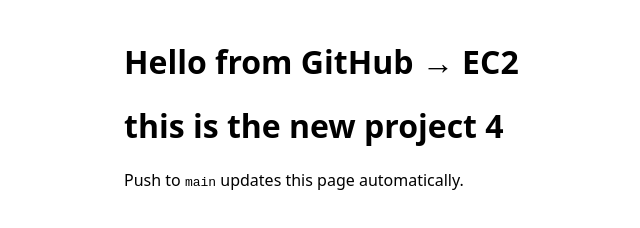
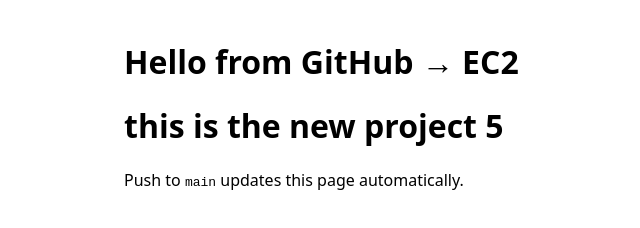
Before and after one commit to pc9733/Tiny-project, a plain HTML site: page index.html in a window 1280 px wide. Shown: the full height of the page, 156-796 px from the left. Drawn offline with Linux system fonts and the light colour scheme.

Commit message:
changes - new

```diff
--- a/index.html
+++ b/index.html
@@ -3,7 +3,7 @@
 <head><meta charset="utf-8"><title>My EC2 Site</title></head>
 <body style="font-family: system-ui; max-width: 720px; margin: 40px auto;">
   <h1>Hello from GitHub → EC2
-    <h1>this is the new project 4</h1>
+    <h1>this is the new project 5</h1>
   </h1>
   <p>Push to <code>main</code> updates this page automatically.</p>
 </body>
```
